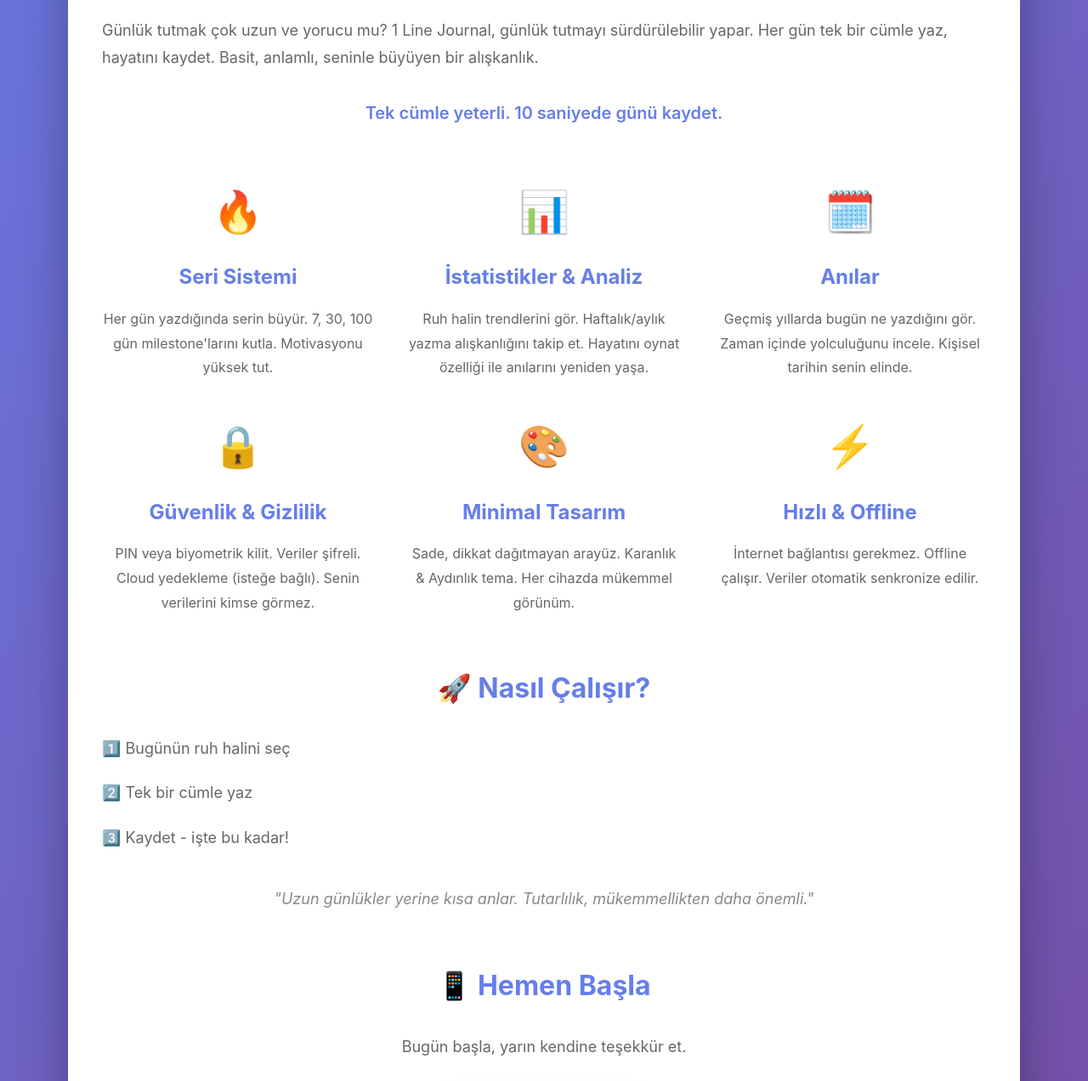
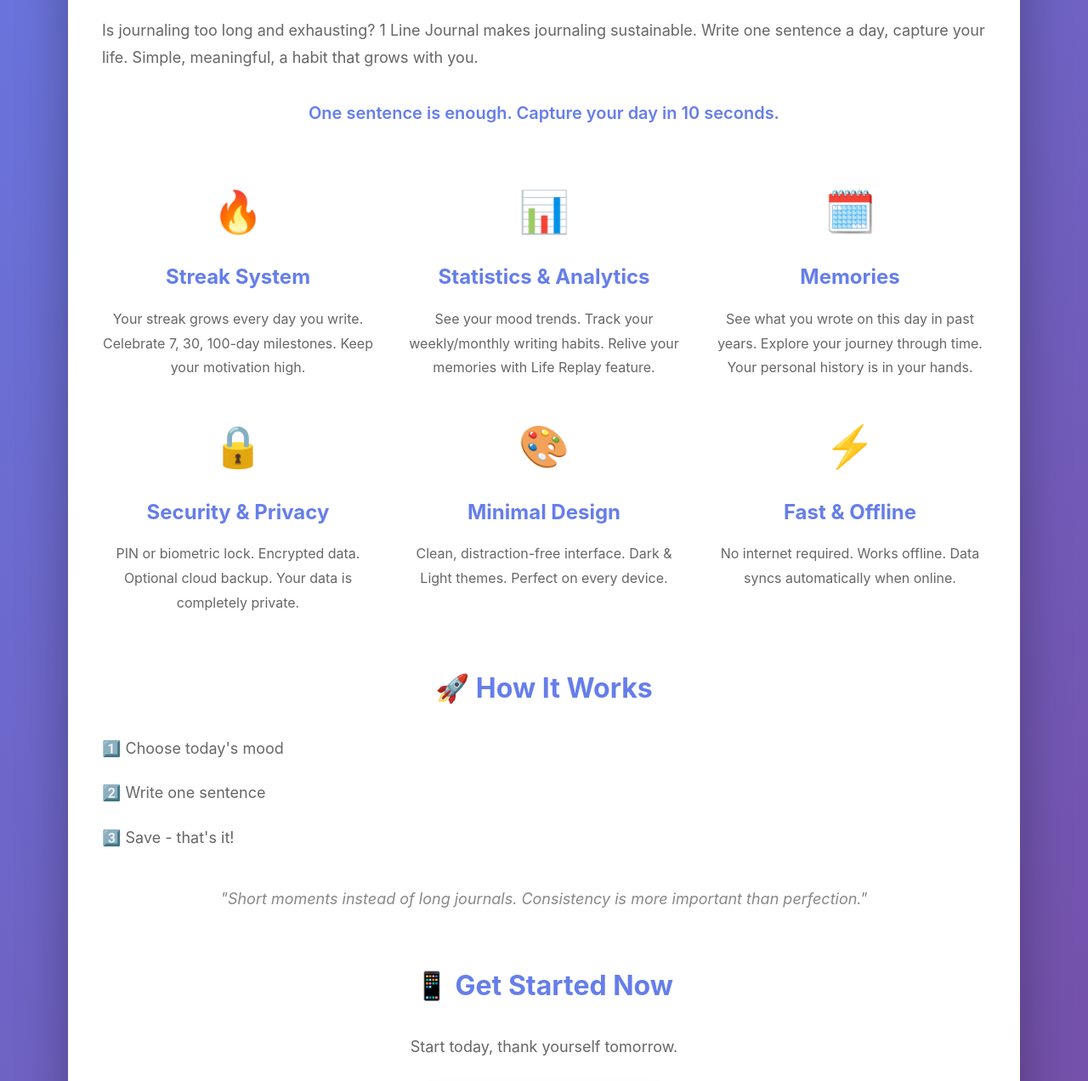
Before and after one commit to kollektifpay-cmyk/1linejournal.github.io, a plain HTML site: page index.html in a window 1280 px wide. Shown: the part 743-2015 px from the top of the page at 85% size. Drawn offline with Linux system fonts and the light colour scheme.

Commit message:
Update index.html

```diff
--- a/index.html
+++ b/index.html
@@ -1,9 +1,9 @@
 <!DOCTYPE html>
-<html lang="tr">
+<html lang="en">
 <head>
     <meta charset="UTF-8">
     <meta name="viewport" content="width=device-width, initial-scale=1.0">
-    <title>1 Line Journal - Günde Bir Satır, Bir Hayat Hikayesi</title>
+    <title>1 Line Journal - One Sentence a Day, One Life Remembered</title>
     <style>
         * {
             margin: 0;
@@ -178,94 +178,94 @@
         <header>
             <div class="logo">📝</div>
             <h1>1 Line Journal</h1>
-            <p class="tagline">Günde Bir Satır, Bir Hayat Hikayesi</p>
+            <p class="tagline">One Sentence a Day, One Life Remembered</p>
             <a href="https://play.google.com/store/apps/details?id=com.onelinejournal.app" class="cta-button">
-                Google Play'den İndir
+                Download on Google Play
             </a>
             <div class="languages">
-                <span class="lang-badge">🇹🇷 Türkçe</span>
+                <span class="lang-badge">🇹🇷 Turkish</span>
                 <span class="lang-badge">🇬🇧 English</span>
-                <span class="lang-badge">🇩🇪 Deutsch</span>
-                <span class="lang-badge">🇫🇷 Français</span>
-                <span class="lang-badge">🇪🇸 Español</span>
-                <span class="lang-badge">🇵🇹 Português</span>
+                <span class="lang-badge">🇩🇪 German</span>
+                <span class="lang-badge">🇫🇷 French</span>
+                <span class="lang-badge">🇪🇸 Spanish</span>
+                <span class="lang-badge">🇵🇹 Portuguese</span>
             </div>
         </header>
 
         <div class="content">
             <div class="section">
-                <h2>✨ Neden 1 Line Journal?</h2>
+                <h2>✨ Why 1 Line Journal?</h2>
                 <p>
-                    Günlük tutmak çok uzun ve yorucu mu? 1 Line Journal, günlük tutmayı sürdürülebilir yapar.
-                    Her gün tek bir cümle yaz, hayatını kaydet. Basit, anlamlı, seninle büyüyen bir alışkanlık.
+                    Is journaling too long and exhausting? 1 Line Journal makes journaling sustainable.
+                    Write one sentence a day, capture your life. Simple, meaningful, a habit that grows with you.
                 </p>
                 <p style="text-align: center; margin-top: 30px; font-size: 20px; color: #667eea; font-weight: 600;">
-                    Tek cümle yeterli. 10 saniyede günü kaydet.
+                    One sentence is enough. Capture your day in 10 seconds.
                 </p>
             </div>
 
             <div class="features">
                 <div class="feature">
                     <div class="feature-icon">🔥</div>
-                    <h3>Seri Sistemi</h3>
-                    <p>Her gün yazdığında serin büyür. 7, 30, 100 gün milestone'larını kutla. Motivasyonu yüksek tut.</p>
+                    <h3>Streak System</h3>
+                    <p>Your streak grows every day you write. Celebrate 7, 30, 100-day milestones. Keep your motivation high.</p>
                 </div>
 
                 <div class="feature">
                     <div class="feature-icon">📊</div>
-                    <h3>İstatistikler & Analiz</h3>
-                    <p>Ruh halin trendlerini gör. Haftalık/aylık yazma alışkanlığını takip et. Hayatını oynat özelliği ile anılarını yeniden yaşa.</p>
+                    <h3>Statistics & Analytics</h3>
+                    <p>See your mood trends. Track your weekly/monthly writing habits. Relive your memories with Life Replay feature.</p>
                 </div>
 
                 <div class="feature">
                     <div class="feature-icon">🗓️</div>
-                    <h3>Anılar</h3>
-                    <p>Geçmiş yıllarda bugün ne yazdığını gör. Zaman içinde yolculuğunu incele. Kişisel tarihin senin elinde.</p>
+                    <h3>Memories</h3>
+                    <p>See what you wrote on this day in past years. Explore your journey through time. Your personal history is in your hands.</p>
                 </div>
 
                 <div class="feature">
                     <div class="feature-icon">🔒</div>
-                    <h3>Güvenlik & Gizlilik</h3>
-                    <p>PIN veya biyometrik kilit. Veriler şifreli. Cloud yedekleme (isteğe bağlı). Senin verilerini kimse görmez.</p>
+                    <h3>Security & Privacy</h3>
+                    <p>PIN or biometric lock. Encrypted data. Optional cloud backup. Your data is completely private.</p>
                 </div>
 
                 <div class="feature">
                     <div class="feature-icon">🎨</div>
-                    <h3>Minimal Tasarım</h3>
-                    <p>Sade, dikkat dağıtmayan arayüz. Karanlık & Aydınlık tema. Her cihazda mükemmel görünüm.</p>
+                    <h3>Minimal Design</h3>
+                    <p>Clean, distraction-free interface. Dark & Light themes. Perfect on every device.</p>
                 </div>
 
                 <div class="feature">
                     <div class="feature-icon">⚡</div>
-                    <h3>Hızlı & Offline</h3>
-                    <p>İnternet bağlantısı gerekmez. Offline çalışır. Veriler otomatik senkronize edilir.</p>
+                    <h3>Fast & Offline</h3>
+                    <p>No internet required. Works offline. Data syncs automatically when online.</p>
                 </div>
             </div>
 
             <div class="section">
-                <h2>🚀 Nasıl Çalışır?</h2>
-                <p>1️⃣ Bugünün ruh halini seç</p>
-                <p>2️⃣ Tek bir cümle yaz</p>
-                <p>3️⃣ Kaydet - işte bu kadar!</p>
+                <h2>🚀 How It Works</h2>
+                <p>1️⃣ Choose today's mood</p>
+                <p>2️⃣ Write one sentence</p>
+                <p>3️⃣ Save - that's it!</p>
                 <p style="text-align: center; margin-top: 40px; font-style: italic; color: #888;">
-                    "Uzun günlükler yerine kısa anlar. Tutarlılık, mükemmellikten daha önemli."
+                    "Short moments instead of long journals. Consistency is more important than perfection."
                 </p>
             </div>
 
             <div class="section" style="text-align: center;">
-                <h2>📱 Hemen Başla</h2>
-                <p style="margin-bottom: 40px;">Bugün başla, yarın kendine teşekkür et.</p>
+                <h2>📱 Get Started Now</h2>
+                <p style="margin-bottom: 40px;">Start today, thank yourself tomorrow.</p>
                 <a href="https://play.google.com/store/apps/details?id=com.onelinejournal.app" class="cta-button">
-                    Google Play'den İndir
+                    Download on Google Play
                 </a>
             </div>
         </div>
 
         <footer>
-            <p>© 2024 1 Line Journal. Tüm hakları saklıdır.</p>
+            <p>© 2024 1 Line Journal. All rights reserved.</p>
             <p style="margin-top: 20px;">
                 <a href="privacy-policy.html">Privacy Policy</a> |
-                <a href="mailto:support@1linejournal.com">İletişim</a>
+                <a href="mailto:kollektifpay@gmail.com">Contact</a>
             </p>
         </footer>
     </div>
```
